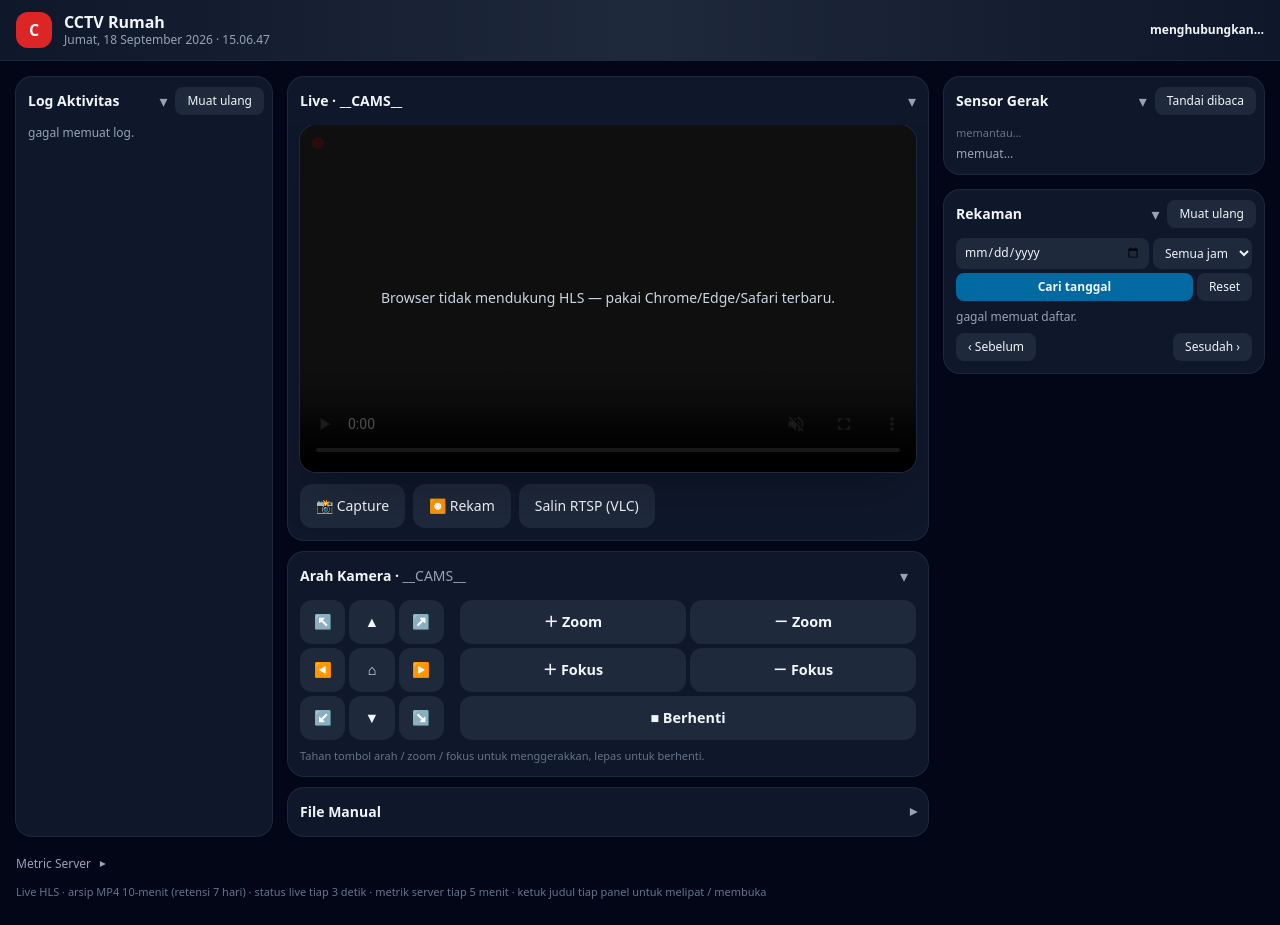
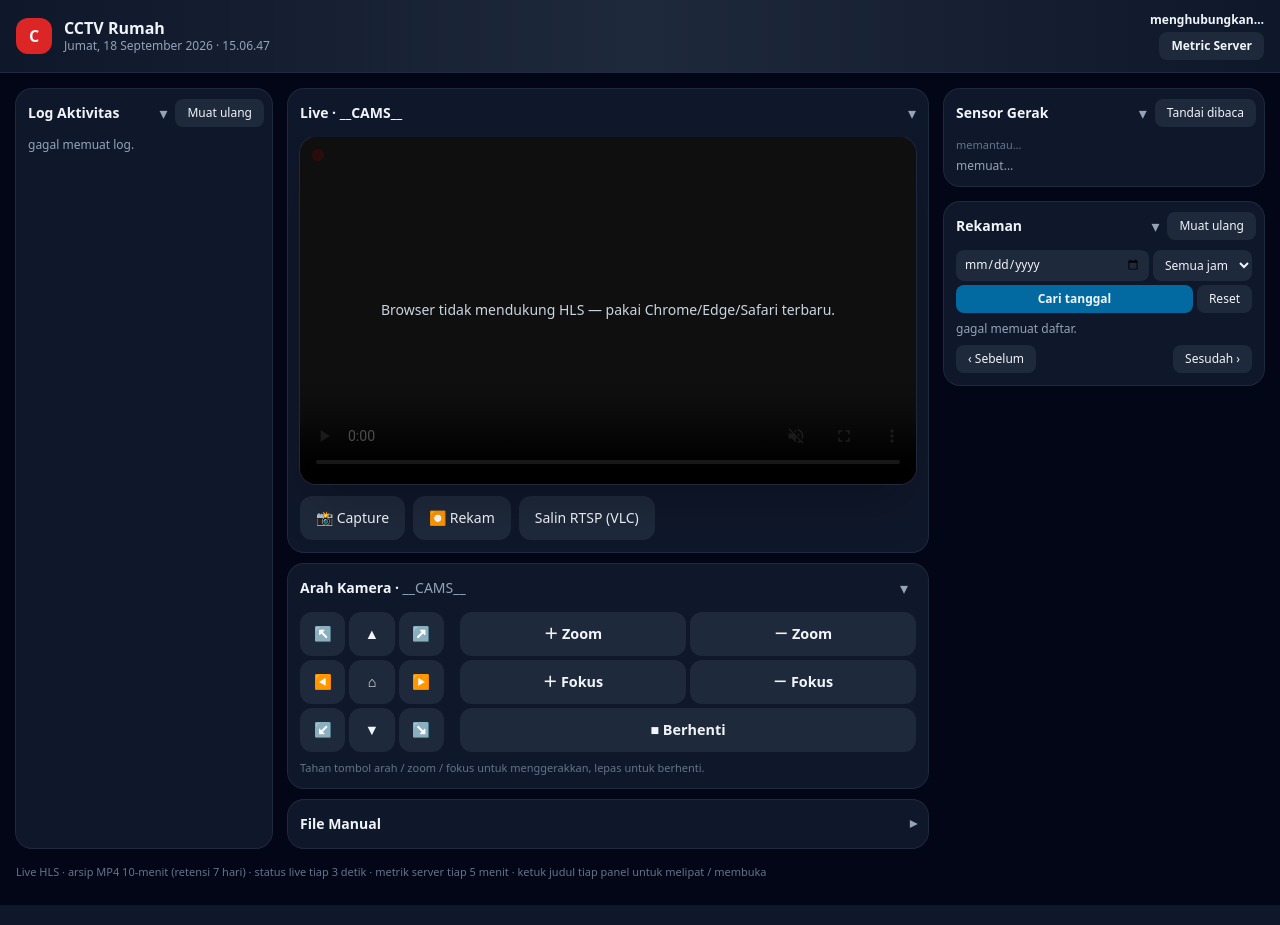
Before and after one commit to benialandra/cctv, a Python web app: template templates/dashboard.html in a window 1280 px wide. Run offline with Jinja, Linux system fonts and the light colour scheme; the template is opened without the code that fills it, so the values that code supplies are empty; some libraries are stand-ins or nearby versions.

Commit message:
dashboard: metric server jadi tombol popup modal

```diff
--- a/templates/dashboard.html
+++ b/templates/dashboard.html
@@ -37,9 +37,12 @@
         <p id="clock" class="text-xs text-slate-400">—</p>
       </div>
     </div>
-    <div class="text-right text-xs">
+    <div class="text-right text-xs flex flex-col items-end gap-1">
       <div id="liveStat" class="font-semibold">menghubungkan…</div>
-      <div id="diskStat" class="text-slate-400"></div>
+      <div class="flex items-center gap-2">
+        <div id="diskStat" class="text-slate-400"></div>
+        <button onclick="openMetric()" class="px-3 py-1.5 rounded-lg bg-slate-800 hover:bg-slate-700 transition text-xs font-semibold">Metric Server</button>
+      </div>
     </div>
   </div>
 </header>
@@ -186,21 +189,18 @@
   </div>
 </main>
 
-<div class="coll w-full px-3 md:px-4 pb-2" data-coll="metric" data-open="0">
-  <div class="flex items-center gap-1">
-    <button class="flex items-center gap-2 text-left py-1" onclick="toggleColl('metric')">
-      <span class="text-xs text-slate-400">Metric Server <span id="metUpd" class="text-slate-500"></span></span>
-      <span class="chev text-xs">▾</span>
-    </button>
+<div id="metricModal" class="fixed inset-0 z-50 items-center justify-center p-4" style="display:none">
+  <div class="absolute inset-0 bg-black/70" onclick="closeMetric()"></div>
+  <div class="relative w-full max-w-2xl rounded-2xl bg-slate-900 ring-1 ring-slate-700 p-4 shadow-2xl">
+    <div class="flex items-center justify-between mb-3">
+      <h2 class="font-bold text-sm">Metric Server <span id="metUpd" class="text-slate-500 font-normal"></span></h2>
+      <button onclick="closeMetric()" class="px-3 py-1.5 rounded-lg bg-slate-800 hover:bg-slate-700 transition text-xs font-semibold">✕ Tutup</button>
+    </div>
+    <div id="metGrid" class="grid grid-cols-2 sm:grid-cols-3 gap-2 text-xs">
+      <p class="text-xs text-slate-400">memuat…</p>
+    </div>
+    <p class="text-[11px] text-slate-500 mt-2">Diperbarui tiap 5 menit agar server tetap adem.</p>
   </div>
-  <div class="coll-body"><div><div class="pt-1">
-    <div class="rounded-xl ring-1 ring-slate-800 bg-slate-900 p-3">
-      <div id="metGrid" class="grid grid-cols-2 sm:grid-cols-3 xl:grid-cols-6 gap-2 text-xs">
-        <p class="text-xs text-slate-400">memuat…</p>
-      </div>
-      <p class="text-[11px] text-slate-500 mt-2">Diperbarui tiap 5 menit agar server tetap adem.</p>
-    </div>
-  </div></div></div>
 </div>
 <footer class="w-full px-3 md:px-4 pb-6 text-[11px] text-slate-500">Live HLS · arsip MP4 10-menit (retensi 7 hari) · status live tiap 3 detik · metrik server tiap 5 menit · ketuk judul tiap panel untuk melipat / membuka</footer>
 
@@ -543,6 +543,9 @@ initColl();
 document.getElementById("liveTitle").textContent="Live · "+liveCam;
 tickClock(); setInterval(tickClock,10000);
 loadArch(); loadLog(); setInterval(loadLog,30000);
+function openMetric(){ document.getElementById("metricModal").style.display="flex"; loadMetrics(); }
+function closeMetric(){ document.getElementById("metricModal").style.display="none"; }
+document.addEventListener("keydown",ev=>{ if(ev.key==="Escape")closeMetric(); });
 loadMetrics(); setInterval(loadMetrics,300000);
 loadMotion().then(()=>{motionSeen=Math.floor(Date.now()/1000);}); setInterval(loadMotion,15000);
 syncRecord(); loadManual();
```
